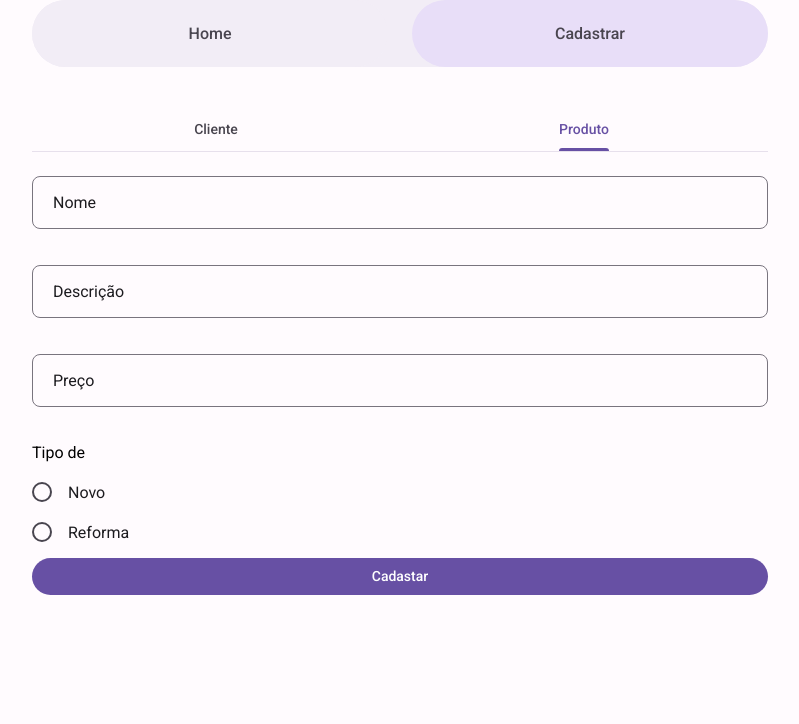
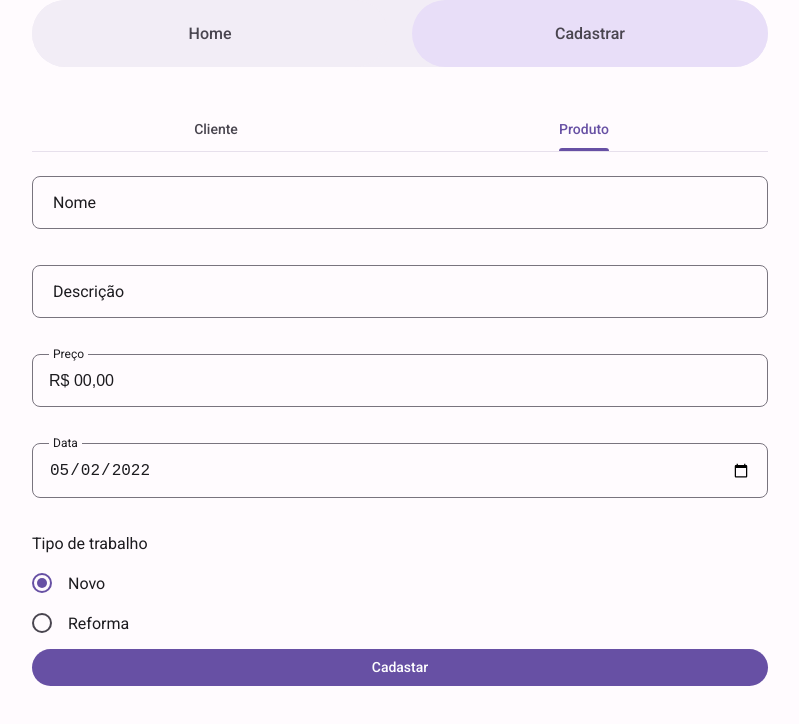
Before and after one commit to BrunoBecoski/marcenaria, a Next.js app: page /register in a window 1280 px wide. Both pictures are taken after a click on the button "Produto". Shown: the top 724 px of the page, without its empty margins (240-1039 px from the left). Built offline with nearby package versions, Linux system fonts and the light colour scheme; no server answers.

Commit message:
chore: validation ProductForm

```diff
--- a/src/components/ProductForm/index.tsx
+++ b/src/components/ProductForm/index.tsx
@@ -1,6 +1,7 @@
 import { yupResolver } from '@hookform/resolvers/yup';
 import { Controller, useForm } from 'react-hook-form';
 import * as yup from 'yup';
+import { format } from 'date-fns'
 
 import { Button } from '../Button';
 import { RadioBox } from '../RadioBox';
@@ -11,27 +12,34 @@ import { Form } from './styles';
 interface IFormInputs {
   name: string;
   description: string;
-  price: number;
+  price: string;
   date: string;
   type: 'new' | 'reform';
 }
 
 const schema = yup.object({
-  name: yup.string().required('Nome obrigatório.'),
-  description: yup.string().notRequired(),
-  price: yup.number().positive('Valor negativo.'),
-  date: yup.string().notRequired(),
-  type: yup.string().notRequired(),
+  name: yup.string(),
+  description: yup.string(),
+  price: yup.string(),
+  date: yup.string(),
+  type: yup.string(),
 })
 
-
 export function ProductForm() {
-  const { handleSubmit, control, setValue, formState: { errors } } = useForm<IFormInputs>({
+  const { handleSubmit, control, getValues, setValue, reset } = useForm<IFormInputs>({
     resolver: yupResolver(schema),
+    defaultValues: {
+      name: '',
+      description: '',
+      price: 'R$ 00,00',
+      date: format(new Date(), 'yyyy-MM-dd'),
+      type: 'new',
+    }
   })
 
   async function onSubmit(data: IFormInputs) {
     console.log(data);
+    reset()
   }
 
   return (
@@ -41,13 +49,14 @@ export function ProductForm() {
         name="name"
         render={({
           field: { name, onChange, value },
-          formState: { errors }
+          formState: { defaultValues ,errors }
         }) => (
           <TextField
             label="Nome"
             name={name}
             value={value}
             onChange={onChange}
+            defaultValue={defaultValues?.name}
             errorMessage={errors.name?.message}
           />
         )}
@@ -58,13 +67,14 @@ export function ProductForm() {
         name="description"
         render={({
           field: { name, onChange, value },
-          formState: { errors }
+          formState: { defaultValues ,errors }
         }) => (
           <TextField
             label="Descrição"
             name={name}
             value={value}
             onChange={onChange}
+            defaultValue={defaultValues?.description}
             errorMessage={errors.description?.message}
           />
         )}
@@ -75,15 +85,36 @@ export function ProductForm() {
         name="price"
         render={({
           field: { name, onChange, value },
-          formState: { errors }
+          formState: { defaultValues, errors }
         }) => (
           <TextFieldCurrency
+            getValues={getValues}
             setValue={setValue}
             label="Preço"
             name={name}
             value={value}
             onChange={onChange}
+            defaultValue={defaultValues?.price}
             errorMessage={errors.price?.message}
+          />
+        )}
+      />
+
+      <Controller
+        control={control}
+        name="date"
+        render={({
+          field: { name, onChange, value },
+          formState: { defaultValues, errors },
+        }) => (
+          <TextField
+            defaultValue={defaultValues?.date}
+            type="date"
+            label="Data"
+            name={name}
+            value={value}
+            onChange={onChange}
+            errorMessage={errors.date?.message}
           />
         )}
       />
@@ -92,18 +123,19 @@ export function ProductForm() {
         control={control}
         name="type"
         render={({
-          field: { name, onChange },
-          formState: { errors }
+          field: { name, value, onChange },
+          formState: { defaultValues },
         }) => (
           <RadioBox
-            title="Tipo de "
+            title="Tipo de trabalho"
+            name={name}
             items={[
               { label: 'Novo', value: 'new' },
               { label: 'Reforma', value: 'reform' },
             ]}
-            name={name}
+            value={value}
             onChange={onChange}
-            errorMessage={errors.type?.message}
+            defaultValue={defaultValues?.type}
           />
         )}
       />
--- a/src/components/RadioBox/index.tsx
+++ b/src/components/RadioBox/index.tsx
@@ -1,33 +1,32 @@
+import { InputHTMLAttributes } from 'react';
+
 import { RadioBoxContainer, Title, Button, Label, Icon } from './styles';
 
-interface RadioBoxProps {
+interface RadioBoxProps extends InputHTMLAttributes<HTMLInputElement> {
   title: string;
-  name: string;
-  onChange: any;
-  errorMessage: string | undefined;
   items: {
     label: string;
     value: string;
   }[];
 }
 
-export function RadioBox({title, name, items, onChange }: RadioBoxProps) {
+export function RadioBox({ title, items, ...props}: RadioBoxProps) {
   return (
     <RadioBoxContainer>
       <Title>{title}</Title>
       {
         items.map(item =>
           <Button key={item.value} htmlFor={item.value}>
-
             <Icon>
               <span />
             </Icon>
+
             <input
+              {...props}
               type="radio"
               id={item.value}
-              name={name}
               value={item.value}
-              onChange={onChange}
+              checked={props.value === item.value}
             />
 
             <Label>{item.label}</Label>
--- a/src/components/RadioBox/styles.ts
+++ b/src/components/RadioBox/styles.ts
@@ -6,11 +6,13 @@ export const RadioBoxContainer = styled.div`
   gap: var(--space_20);
 `;
 
-export const Title = styled.p``;
+export const Title = styled.p`
+  font-size: var(--body_lg);
+  color: ${({ theme }) => theme.colors.onSurface};
+`;
 
 export const Button = styled.label`
   cursor: pointer;
-
 
   width: fit-content;
 
@@ -19,7 +21,6 @@ export const Button = styled.label`
   outline: deeppink;
 
   -webkit-tap-highlight-color: transparent;
-
 
   input {
     opacity: 0;
@@ -104,7 +105,6 @@ export const Icon = styled.div`
 
     transform: scale(0);
 
-
     width: var(--space_10);
     height: var(--space_10);
     border-radius: var(--radio_full);
--- a/src/components/TextField/index.tsx
+++ b/src/components/TextField/index.tsx
@@ -2,10 +2,11 @@ import { ChangeEvent, InputHTMLAttributes, MutableRefObject, useEffect, useRef,
 
 import { TextFieldContainer, Border, Label, Input, Span } from './styles';
 
-interface TextFieldProps extends  InputHTMLAttributes<HTMLInputElement>{
+interface TextFieldProps extends InputHTMLAttributes<HTMLInputElement>{
   label?: string;
   name: string;
   errorMessage?: string | undefined;
+  getValues?: any;
   setValue?: any;
 }
 
@@ -33,21 +34,16 @@ export function TextField({ label, name, errorMessage, ...props }: TextFieldProp
   )
 }
 
-export function TextFieldCurrency({ label, name, errorMessage, setValue, ...props }: TextFieldProps) {
-  const [price, setPrice] = useState('');
-  const [inputValue, setInputValue] = useState(0)
-
+export function TextFieldCurrency({ label, name, errorMessage, getValues, setValue, ...props }: TextFieldProps) {
   const inputRef = useRef() as  MutableRefObject<HTMLInputElement>
 
   function formatPrice(event: ChangeEvent<HTMLInputElement>) {
     const value = event.target.value;
 
     const valueInt = value
-    .replace(/[R$,\.a-zA-z]+/g, '')
+    .replace(/\D+/g, '')
     .replace(/\b0+/g, '')
     .trim()
-
-    setInputValue(Number(valueInt))
 
     let valueFormatted = ''
 
@@ -75,12 +71,8 @@ export function TextFieldCurrency({ label, name, errorMessage, setValue, ...prop
         break;
     }
 
-    setPrice(`R$ ${valueFormatted}`)
+    setValue('price', `R$ ${valueFormatted}`)
   }
-
-  useEffect(() => {
-      setValue('price', inputValue)
-  }, [inputValue])
 
   return (
     <TextFieldContainer>
@@ -95,13 +87,8 @@ export function TextFieldCurrency({ label, name, errorMessage, setValue, ...prop
           placeholder=" "
           inputMode="numeric"
           data-invalid={!!errorMessage}
+          {...props}
           onChange={formatPrice}
-          value={price}
-        />
-
-        <input
-          style={{ display: 'none' }}
-          {...props}
         />
       </Border>
       <Span>{errorMessage}</Span>
```
